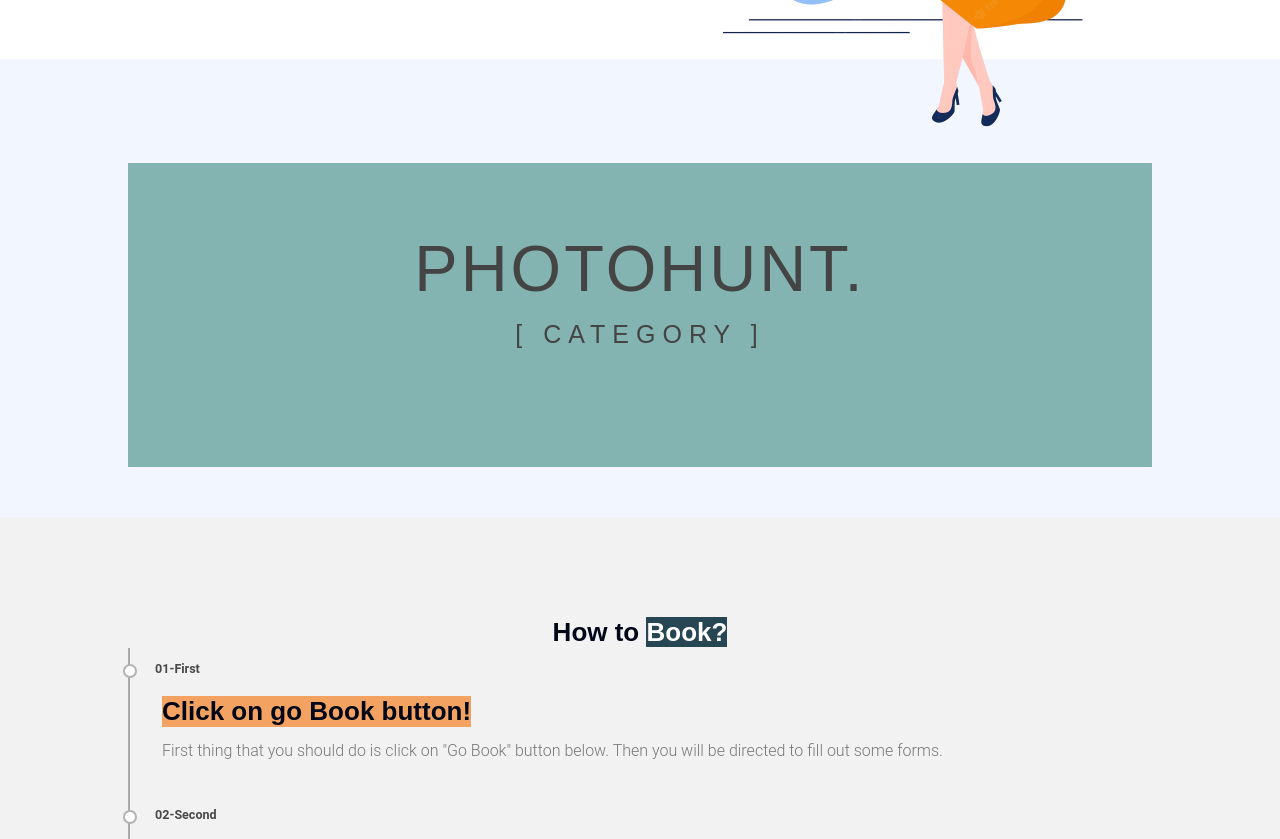
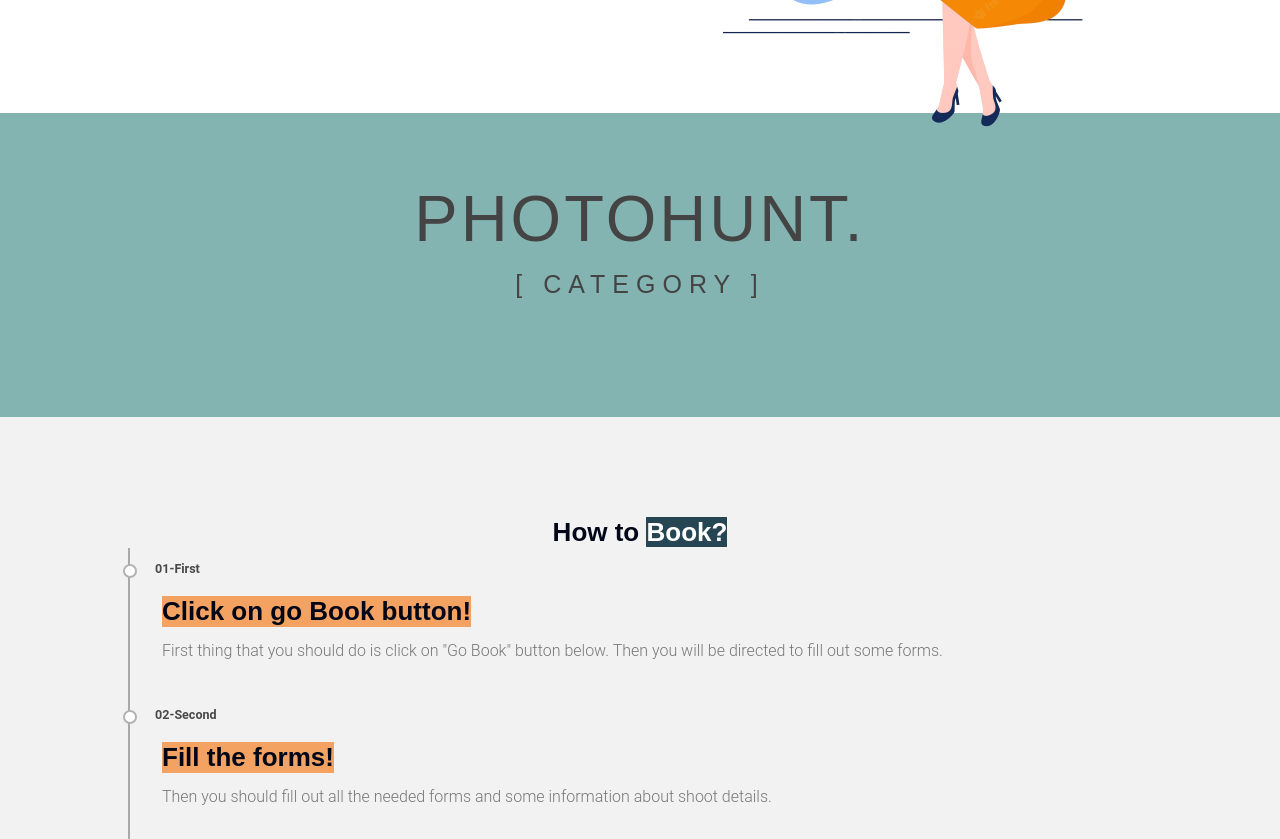
Before and after one commit to mangduta/photohunt.github.io, a plain HTML site: page index.html in a window 1280 px wide. Shown: the part 1423-2262 px from the top of the page. Drawn offline with nearby package versions, Linux system fonts and the light colour scheme; some packages are replaced by stand-ins of ours; a script that the page names is missing; files whose address does not match are found by name.

Commit message:
Update index.html

```diff
--- a/index.html
+++ b/index.html
@@ -134,17 +134,15 @@
     </section>
     <br>
     <br>
-    <div class="bg-campus">
-        <section class="campus" id="campus">
+
+
             <br><br><br>
            <header>
     <h1>PHOTOHUNT. <br> <span>[ Category ]</span></h1>
 </header>
 
 
-        </section>
 
-    </div>
     <!-- ------------ Facilities -------------- -->
 
     <section class="facilities" id="booking">
```
